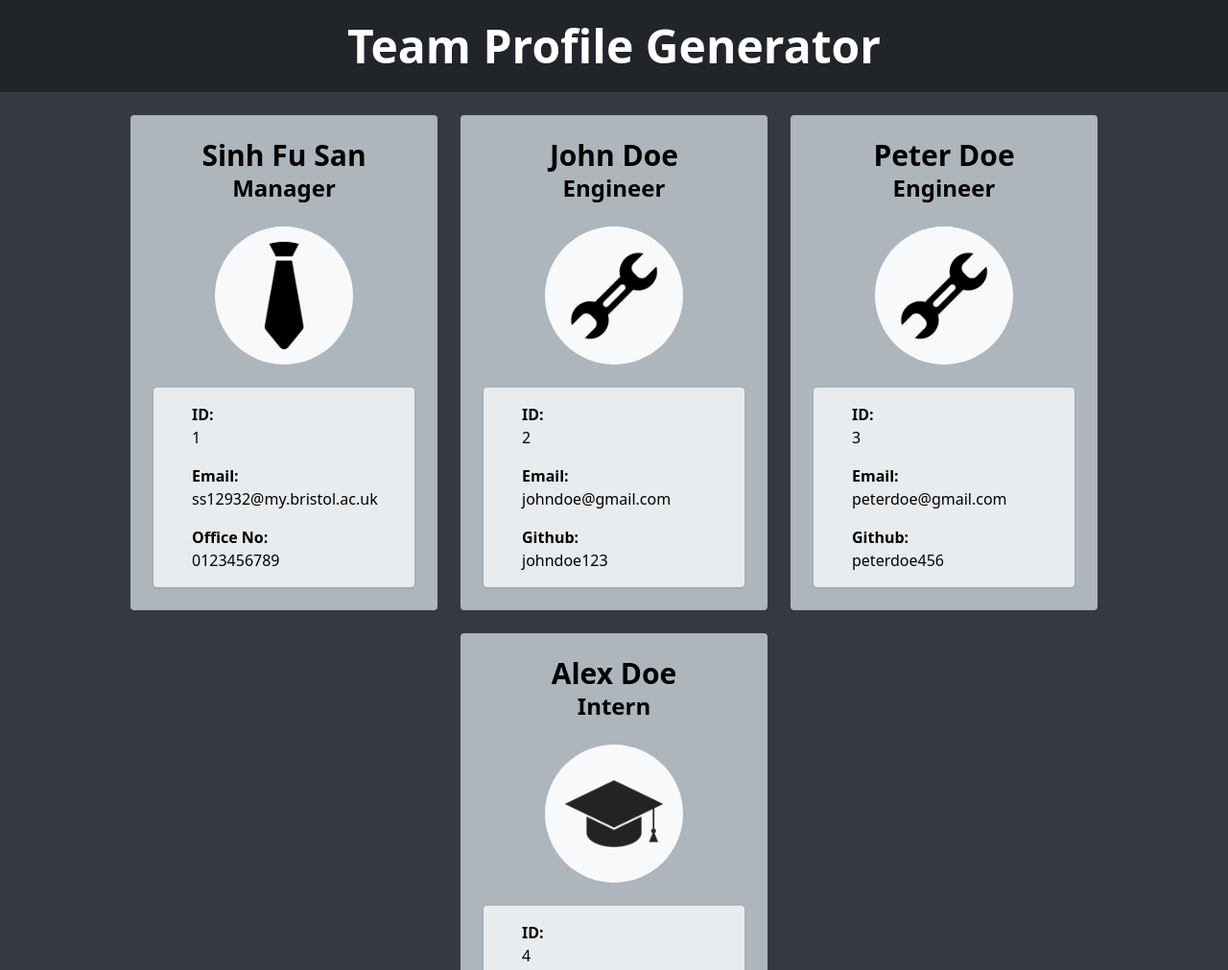
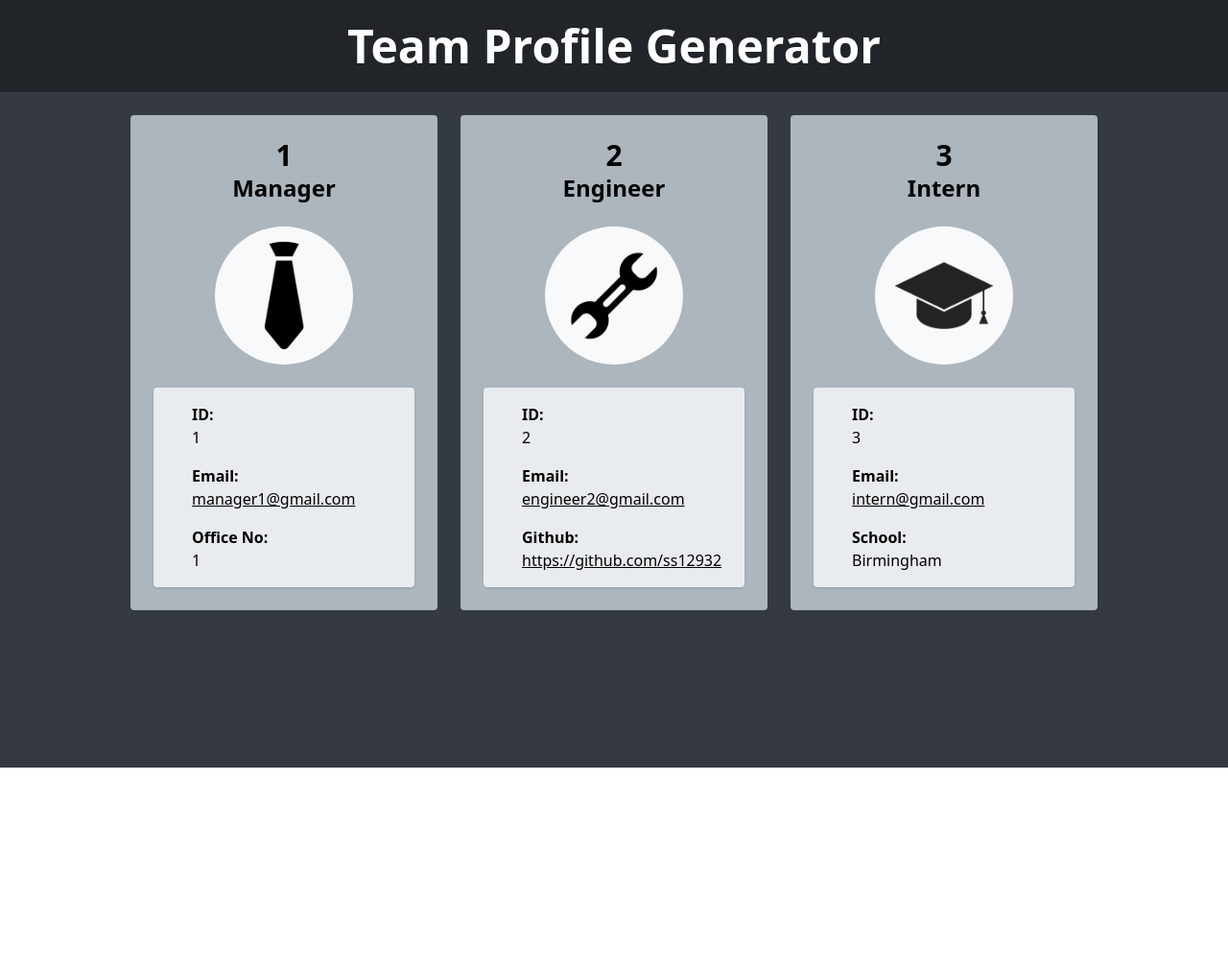
Before and after one commit to ss12932/team-profile-generator, a website: page public/index.html in a window 1280 px wide. Shown: the top 1011 px of the page at 96% size. After the commit the page ends 800 px from the top, so only its background shows below. Drawn offline with Linux system fonts and the light colour scheme.

Commit message:
fixed links and github links

```diff
--- a/public/index.html
+++ b/public/index.html
@@ -26,7 +26,7 @@
     class="w-80 flex p-6 flex-col items-center bg-cadet-blue-crayola space-y-6 rounded"
   >
     <div class="flex flex-col items-center">
-      <h2 class="font-bold text-3xl">Sinh Fu San</h2>
+      <h2 class="font-bold text-3xl">1</h2>
       <h3 class="font-bold text-2xl">Manager</h3>
     </div>
     <div>
@@ -45,19 +45,19 @@
       <div>
         <div>
           <div class="font-bold">Email:</div>
-          <div>ss12932@my.bristol.ac.uk</div>
+          <div><a class="underline" href="mailto:manager1@gmail.com">manager1@gmail.com</a></div>
         </div>
       </div>
       <div>
         <div class="font-bold">Office No:</div>
-        <div>0123456789</div>
+        <div>1</div>
       </div>
     </div>
   </div><div
     class="w-80 flex p-6 flex-col items-center bg-cadet-blue-crayola space-y-6 rounded"
   >
     <div class="flex flex-col items-center">
-      <h2 class="font-bold text-3xl">John Doe</h2>
+      <h2 class="font-bold text-3xl">2</h2>
       <h3 class="font-bold text-2xl">Engineer</h3>
     </div>
     <div>
@@ -76,50 +76,20 @@
       <div>
         <div>
           <div class="font-bold">Email:</div>
-          <div>johndoe@gmail.com</div>
+          <div><a class="underline" href="mailto:engineer2@gmail.com">engineer2@gmail.com</a></div>
         </div>
       </div>
       <div>
         <div class="font-bold">Github:</div>
-        <div>johndoe123</div>
+        <div><a class="underline" href="https://github.com/ss12932" target="_blank"
+        >https://github.com/ss12932</a></div>
       </div>
     </div>
   </div><div
     class="w-80 flex p-6 flex-col items-center bg-cadet-blue-crayola space-y-6 rounded"
   >
     <div class="flex flex-col items-center">
-      <h2 class="font-bold text-3xl">Peter Doe</h2>
-      <h3 class="font-bold text-2xl">Engineer</h3>
-    </div>
-    <div>
-      <img
-        class="h-36 w-36 rounded-full bg-cultured p-4"
-        src="./assets/img/engineer.jpg"
-        alt=""
-      />
-    </div>
-    <!-- card info section -->
-    <div class="bg-cultured-2 p-4 px-10 rounded space-y-4 shadow w-full">
-      <div>
-        <div class="font-bold">ID:</div>
-        <div>3</div>
-      </div>
-      <div>
-        <div>
-          <div class="font-bold">Email:</div>
-          <div>peterdoe@gmail.com</div>
-        </div>
-      </div>
-      <div>
-        <div class="font-bold">Github:</div>
-        <div>peterdoe456</div>
-      </div>
-    </div>
-  </div><div
-    class="w-80 flex p-6 flex-col items-center bg-cadet-blue-crayola space-y-6 rounded"
-  >
-    <div class="flex flex-col items-center">
-      <h2 class="font-bold text-3xl">Alex Doe</h2>
+      <h2 class="font-bold text-3xl">3</h2>
       <h3 class="font-bold text-2xl">Intern</h3>
     </div>
     <div>
@@ -133,12 +103,12 @@
     <div class="bg-cultured-2 p-4 px-10 rounded space-y-4 shadow w-full">
       <div>
         <div class="font-bold">ID:</div>
-        <div>4</div>
+        <div>3</div>
       </div>
       <div>
         <div>
           <div class="font-bold">Email:</div>
-          <div>alexdoe789@gmail.com</div>
+          <div><a class="underline" href="mailto:intern@gmail.com">intern@gmail.com</a></div>
         </div>
       </div>
       <div>
--- a/src/lib/engineer.js
+++ b/src/lib/engineer.js
@@ -33,13 +33,13 @@ class Engineer extends Employee {
       <div>
         <div>
           <div class="font-bold">Email:</div>
-          <div><a class="email" href="mailto:${this.getEmail()}"></div>
+          <div><a class="underline" href="mailto:${this.getEmail()}">${this.getEmail()}</a></div>
         </div>
       </div>
       <div>
         <div class="font-bold">Github:</div>
-        <div><a class="github" href="https://github.com/${this.getGithub()}" target="_blank"
-        ></div>
+        <div><a class="underline" href="https://github.com/${this.getGithub()}" target="_blank"
+        >https://github.com/${this.getGithub()}</a></div>
       </div>
     </div>
   </div>`;
--- a/src/lib/intern.js
+++ b/src/lib/intern.js
@@ -33,7 +33,7 @@ class Intern extends Employee {
       <div>
         <div>
           <div class="font-bold">Email:</div>
-          <div><a class="email" href="mailto:${this.getEmail()}"></div>
+          <div><a class="underline" href="mailto:${this.getEmail()}">${this.getEmail()}</a></div>
         </div>
       </div>
       <div>
--- a/src/lib/manager.js
+++ b/src/lib/manager.js
@@ -33,7 +33,7 @@ class Manager extends Employee {
       <div>
         <div>
           <div class="font-bold">Email:</div>
-          <div><a class="email" href="mailto:${this.getEmail()}"></div>
+          <div><a class="underline" href="mailto:${this.getEmail()}">${this.getEmail()}</a></div>
         </div>
       </div>
       <div>
```
Also changed, not shown: public/main.css.
